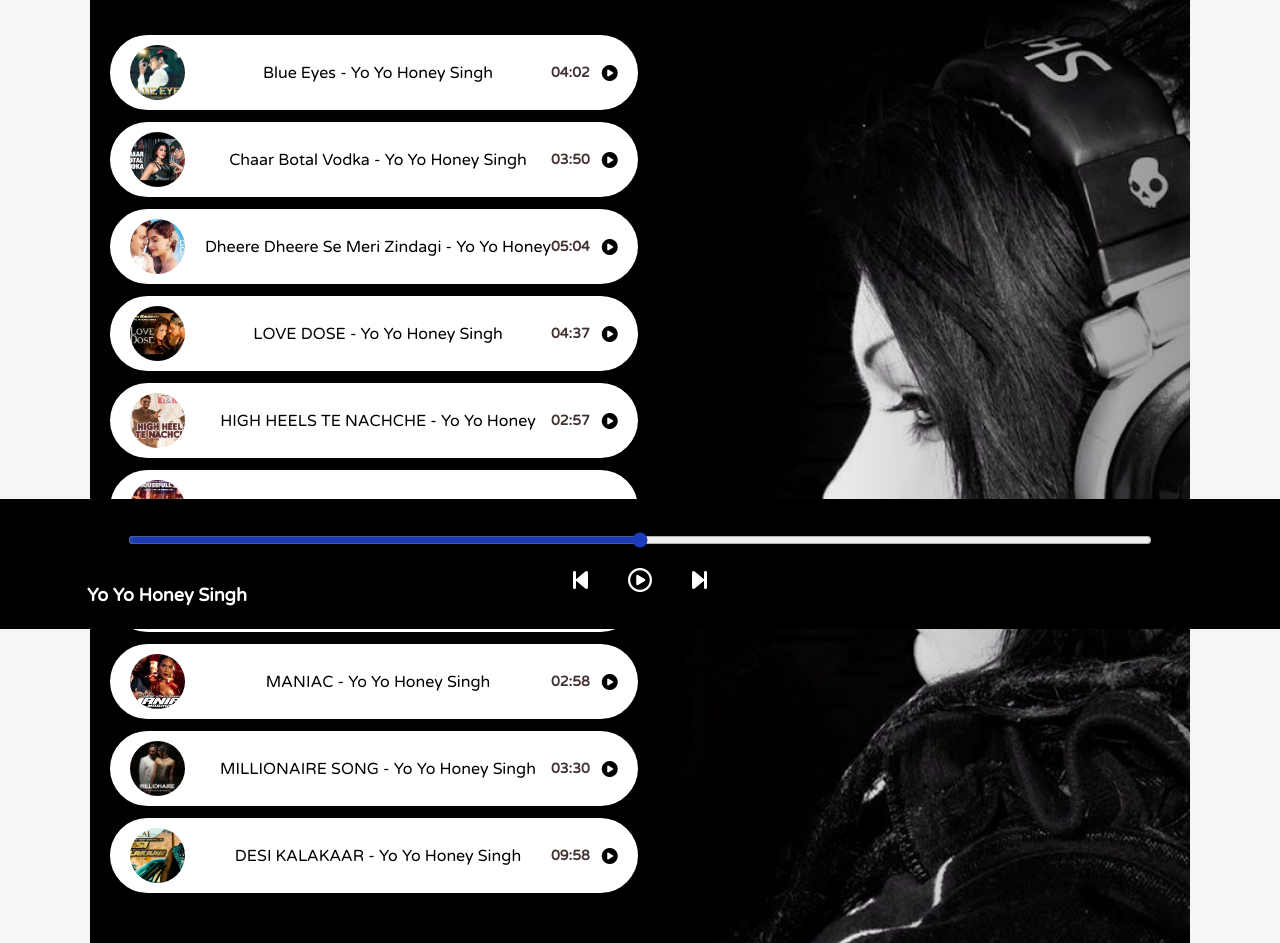
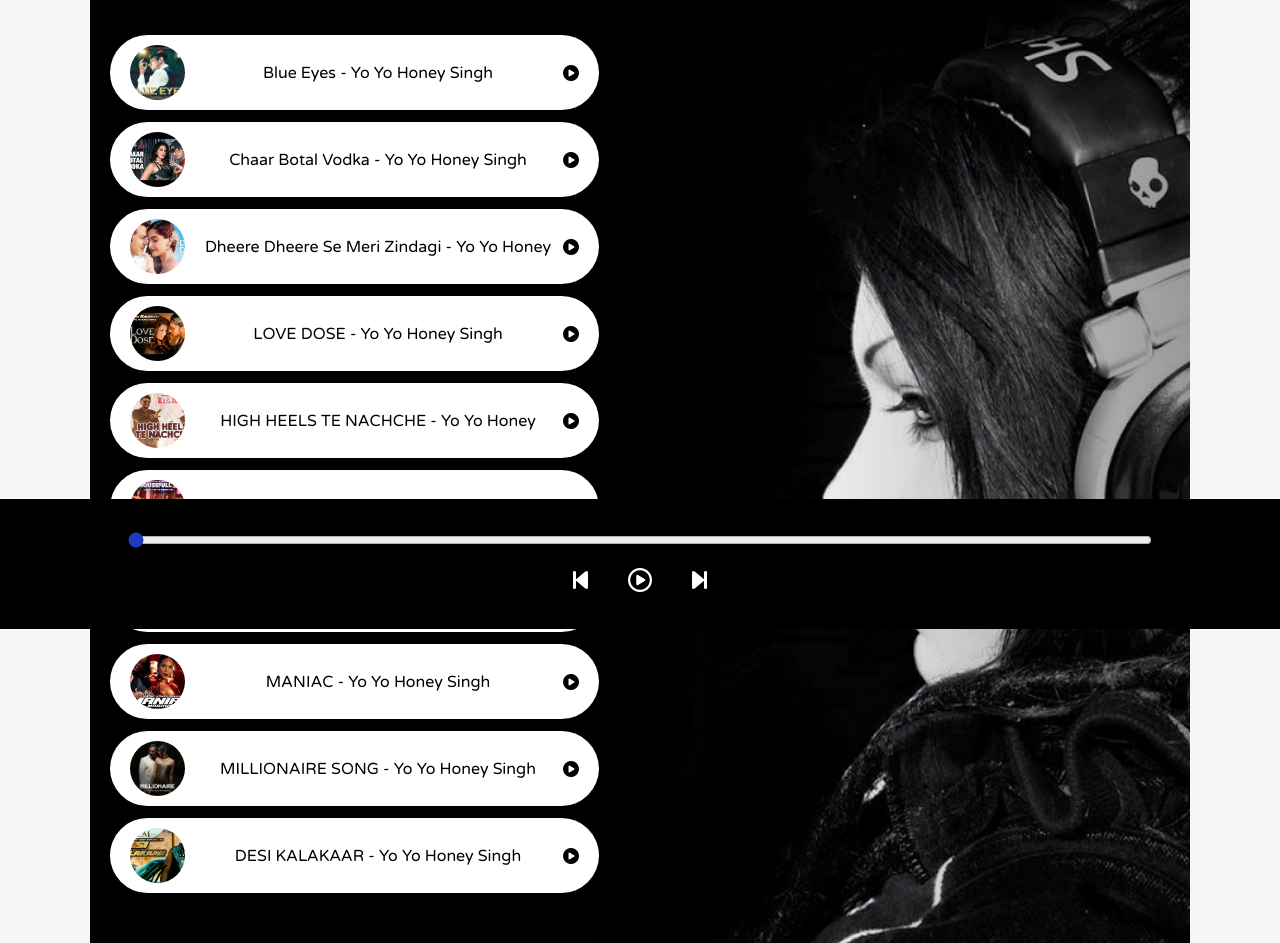
Before and after one commit to vijaybairwa186/Spotify-clone, a plain HTML site: page index.html in a window 1280 px wide. Shown: the part 171-1114 px from the top of the page. Drawn offline with Linux system fonts and the light colour scheme.

Commit message:
Update index.html

```diff
--- a/index.html
+++ b/index.html
@@ -1,10 +1,13 @@
 <!DOCTYPE html>
 <html lang="en">
+
 <head>
   <meta charset="UTF-8" />
   <meta name="viewport" content="width=device-width, initial-scale=1.0" />
   <title>Spotify - Your Favourite Music</title>
   <link rel="stylesheet" href="style.css" />
+  <link rel="stylesheet" href="https://cdnjs.cloudflare.com/ajax/libs/font-awesome/6.5.0/css/all.min.css"
+    integrity="sha512-/…==" crossorigin="anonymous" referrerpolicy="no-referrer" />
 </head>
 
 <body>
@@ -24,86 +27,66 @@
     <div class="songList">
       <h1>Your Favourite Music</h1>
       <div class="songItemContainer">
-          <div class="songItem">
-            <img alt="1" />
+        <div class="songItem" id="songItem-0">
+          <img src="covers/Blue Eyes.jpg" alt="Blue Eyes Cover" />
           <span class="songName">Blue Eyes</span>
-            <span class="songlistplay"
-              ><span class="timeStamp">04:02</span
-              ><i id="0" class="fas songItemPlay fa-play-circle"></i
-            ></span>
+          <span class="songlistplay"><span class="timeStamp"><span></span></span><i id="0"
+              class="fas songItemPlay fa-play-circle"></i></span>
         </div>
+        <div class="songItem" id="songItem-1">
+          <img src="covers/Chaar Botal Vodka.jpg" alt="Chaar Botal Vodka Cover" />
+          <span class="songName">Chaar Botal Vodka</span>
+          <span class="songlistplay"><span class="timeStamp"><span></span></span><i id="1"
+              class="fas songItemPlay fa-play-circle"></i></span>
         </div>
-        <div class="songItem">
-          <img alt="1" />
-          <span class="songName">Chaar Botal Vodka</span>
-          <span class="songlistplay"
-            ><span class="timeStamp">03:50</span
-            ><i id="1" class="fas songItemPlay fa-play-circle"></i
-          ></span>
+        <div class="songItem" id="songItem-2">
+          <img src="covers/Dheere Dheere Se Meri Zindagi.jpg" alt="Dheere Dheere Se Meri Zindagi Cover" />
+          <span class="songName">Dheere Dheere Se Meri Zindagi</span>
+          <span class="songlistplay"><span class="timeStamp"><span></span></span><i id="2"
+              class="fas songItemPlay fa-play-circle"></i></span>
         </div>
-        <div class="songItem">
-          <img alt="1" />
-          <span class="songName">Dheere Dheere Se Meri Zindagi</span>
-          <span class="songlistplay"
-            ><span class="timeStamp">05:04</span
-            ><i id="2" class="fas songItemPlay fa-play-circle"></i
-          ></span>
+        <div class="songItem" id="songItem-3">
+          <img src="covers/LOVE DOSE Full.jpg" alt="LOVE DOSE Cover" />
+          <span class="songName">LOVE DOSE</span>
+          <span class="songlistplay"><span class="timeStamp"><span></span></span><i id="3"
+              class="fas songItemPlay fa-play-circle"></i></span>
         </div>
-        <div class="songItem">
-          <img alt="1" />
-          <span class="songName">LOVE DOSE</span>
-          <span class="songlistplay"
-            ><span class="timeStamp">04:37</span
-            ><i id="3" class="fas songItemPlay fa-play-circle"></i
-          ></span>
+        <div class="songItem" id="songItem-4">
+          <img src="covers/HIGH HEELS TE NACHCHE.jpg" alt="HIGH HEELS TE NACHCHE Cover" />
+          <span class="songName">HIGH HEELS TE NACHCHE</span>
+          <span class="songlistplay"><span class="timeStamp"><span></span></span><i id="4"
+              class="fas songItemPlay fa-play-circle"></i></span>
         </div>
-        <div class="songItem">
-          <img alt="1" />
-          <span class="songName">HIGH HEELS TE NACHCHE</span>
-          <span class="songlistplay"
-            ><span class="timeStamp">02:57</span
-            ><i id="4" class="fas songItemPlay fa-play-circle"></i
-          ></span>
+        <div class="songItem" id="songItem-5">
+          <img src="covers/LAAL PARI.jpg" alt="LAAL PARI Cover" />
+          <span class="songName">LAAL PARI</span>
+          <span class="songlistplay"><span class="timeStamp"><span></span></span><i id="5"
+              class="fas songItemPlay fa-play-circle"></i></span>
         </div>
-        <div class="songItem">
-          <img alt="1" />
-          <span class="songName">LAAL PARI</span>
-          <span class="songlistplay"
-            ><span class="timeStamp">03:05</span
-            ><i id="5" class="fas songItemPlay fa-play-circle"></i
-          ></span>
+        <div class="songItem" id="songItem-6">
+          <img src="covers/Lungi Dance Chennai.jpg" alt="Lungi Dance Chennai Cover" />
+          <span class="songName">Lungi Dance Chennai</span>
+          <span class="songlistplay"><span class="timeStamp"><span></span></span><i id="6"
+              class="fas songItemPlay fa-play-circle"></i></span>
         </div>
-        <div class="songItem">
-          <img alt="1" />
-          <span class="songName">Lungi Dance Chennai</span>
-          <span class="songlistplay"
-            ><span class="timeStamp">03:32</span
-            ><i id="6" class="fas songItemPlay fa-play-circle"></i
-          ></span>
+        <div class="songItem" id="songItem-7">
+          <img src="covers/MANIAC.jpg" alt="MANIAC Cover" />
+          <span class="songName">MANIAC</span>
+          <span class="songlistplay"><span class="timeStamp"><span></span></span><i id="7"
+              class="fas songItemPlay fa-play-circle"></i></span>
         </div>
-        <div class="songItem">
-          <img alt="1" />
-          <span class="songName">MANIAC</span>
-          <span class="songlistplay"
-            ><span class="timeStamp">02:58</span
-            ><i id="7" class="fas songItemPlay fa-play-circle"></i
-          ></span>
+        <div class="songItem" id="songItem-8">
+          <img src="covers/MILLIONAIRE SONG.jpg" alt="MILLIONAIRE SONG Cover" />
+          <span class="songName">MILLIONAIRE SONG</span>
+          <span class="songlistplay"><span class="timeStamp"><span></span></span><i id="8"
+              class="fas songItemPlay fa-play-circle"></i></span>
         </div>
-        <div class="songItem">
-          <img alt="1" />
-          <span class="songName">MILLIONAIRE SONG</span>
-          <span class="songlistplay"
-            ><span class="timeStamp">03:30</span
-            ><i id="8" class="fas songItemPlay fa-play-circle"></i
-          ></span>
+        <div class="songItem" id="songItem-9">
+          <img src="covers/Desi Kalakaar.jpg" alt="DESI KALAKAAR Cover" />
+          <span class="songName">DESI KALAKAAR</span>
+          <span class="songlistplay"><span class="timeStamp"><span></span></span><i id="9"
+              class="fas songItemPlay fa-play-circle"></i></span>
         </div>
-        <div class="songItem">
-          <img alt="1" />
-          <span class="songName">DESI KALAKAAR</span>
-          <span class="songlistplay"
-            ><span class="timeStamp">09:58</span
-            ><i id="9" class="fas songItemPlay fa-play-circle"></i
-          ></span>
       </div>
     </div>
   </div>
@@ -111,42 +94,19 @@
   <div class="songBanner"></div>
 
   <div class="bottom">
-      <input
-        type="range"
-        class="volumeSlider"
-        min="0"
-        max="100"
-        id="myProgressBar"
-      />
+    <input type="range" class="volumeSlider" min="0" max="100" value="0" id="myProgressBar" />
     <div class="icons">
       <i class="fas fa-3x fa-step-backward" id="previous"></i>
       <i class="far fa-3x fa-play-circle" id="masterPlay"></i>
       <i class="fas fa-3x fa-step-forward" id="next"></i>
     </div>
     <div class="songInfo">
-        <img src="playing.gif" width="100" alt="" id="gif" />
-        <span class="masterSongName"></span>
-        <span id="masterSongName">Yo Yo Honey Singh</span>
+      <img src="playing.gif" width="100" alt="Playing animation" id="gif" />
+      <span id="masterSongName"></span>
     </div>
   </div>
 
   <script src="script.js"></script>
-    <link
-      rel="stylesheet"
-      href="https://cdnjs.cloudflare.com/ajax/libs/font-awesome/6.5.0/css/all.min.css"
-      integrity="sha512-/…=="
-      crossorigin="anonymous"
-      referrerpolicy="no-referrer"
-    />
+</body>
 
-    <link
-      rel="stylesheet"
-      href="https://cdnjs.cloudflare.com/ajax/libs/font-awesome/6.4.0/css/all.min.css"
-    />
-
-    <script
-      src="https://kit.fontawesome.com/a076d05399.js"
-      crossorigin="anonymous"
-    ></script>
-  </body>
 </html>
```
Lines whose indentation alone changed are shown as unchanged.
